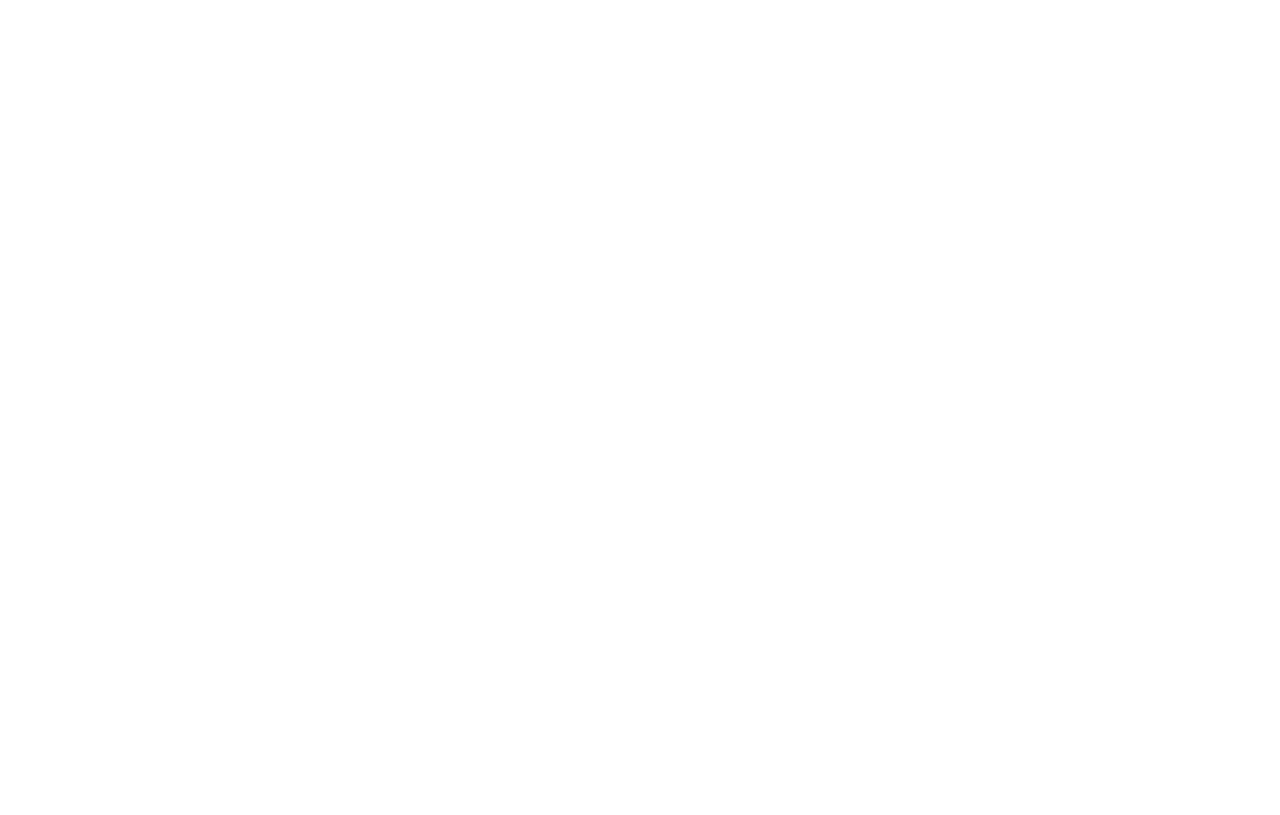
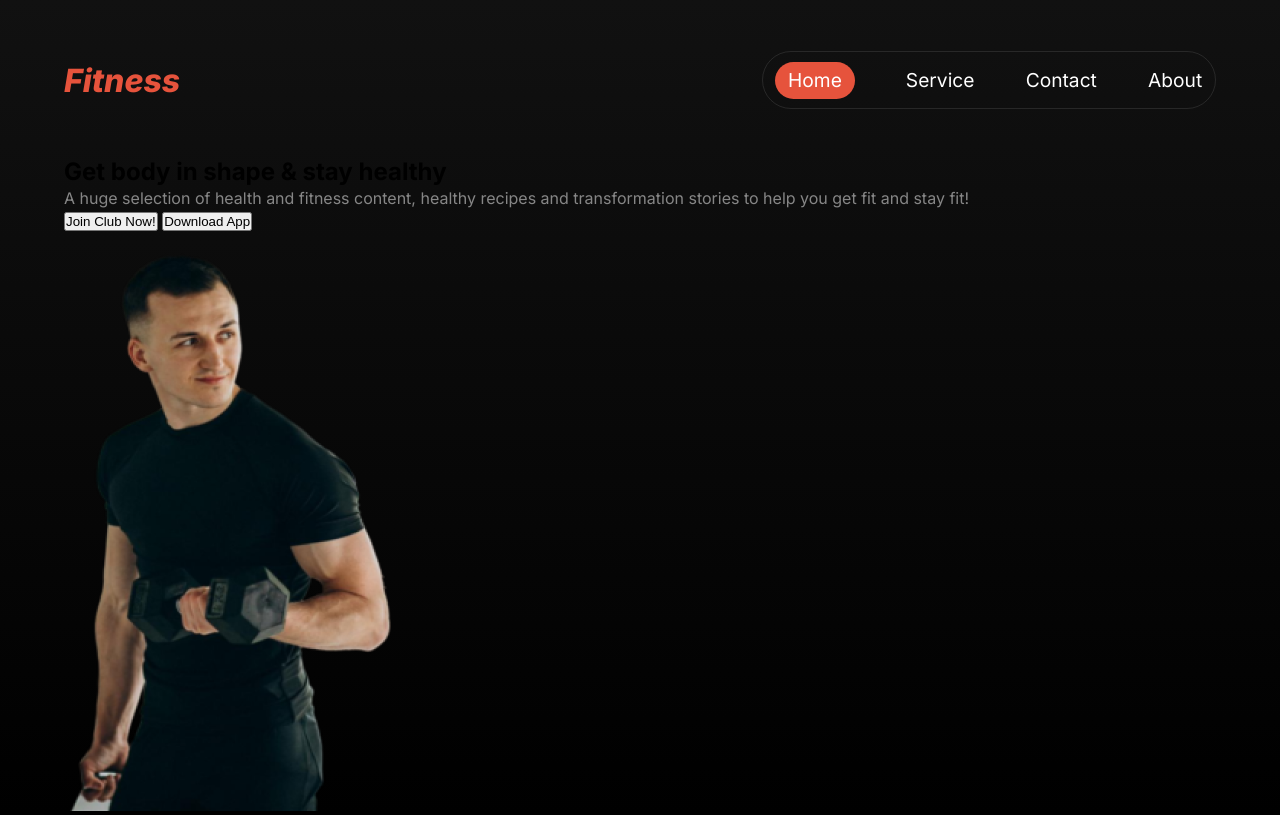
Before and after one commit to kowserahmed121/versatile-responsive-layout, a plain HTML site: page index.html in a window 1280 px wide. Drawn offline with Linux system fonts and the light colour scheme.

Commit message:
complete nav area & add css

```diff
--- a/index.html
+++ b/index.html
@@ -7,6 +7,29 @@
     <link rel="stylesheet" href="./style/style.css">
 </head>
 <body>
-
+    <!-- header section code  -->
+    <header>
+        <nav class="nav-container container display-flex common-margin">
+            <h1>Fitness</h1>
+            <ul class="nav-option display-flex">
+                <li><a href="" class="unique-btn">Home</a></li>
+                <li><a href="">Service</a></li>
+                <li><a href="">Contact</a></li>
+                <li><a href="">About</a></li>
+            </ul>
+        </nav>
+        <!-- hero section container here  -->
+        <section class="hero-section container">
+            <div class="hero-content">
+                <h1>Get body in shape & stay healthy</h1>
+                <p>A huge selection of health and fitness content, healthy recipes and transformation stories to help you get fit and stay fit!</p>
+                <button>Join Club Now!</button>
+                <button>Download App</button>
+            </div>
+            <div class="hero-img">
+                <img src="./images/hero-img.png" alt="hero img">
+            </div>
+        </section>
+    </header>
 </body>
 </html>
--- a/style/style.css
+++ b/style/style.css
@@ -1,13 +1,12 @@
 /* font add here  */
-@import url('https://fonts.googleapis.com/css2?family=Inter:ital,opsz,wght@0,14..32,100..900;1,14..32,100..900&display=swap');
+@import url("https://fonts.googleapis.com/css2?family=Inter:ital,opsz,wght@0,14..32,100..900;1,14..32,100..900&display=swap");
 
 @font-face {
   font-family: miama;
   src: url(../font/Miama.ttf);
 }
 
-
-*{
+* {
   margin: 0;
   padding: 0;
   box-sizing: border-box;
@@ -15,16 +14,16 @@
 
 /* common color variable  */
 
-:root{
+:root {
   --primary-color: rgb(255, 255, 255);
   --secondary-color: rgba(255, 255, 255, 0.5);
-    --btn-color : rgb(230, 83, 60);
-    --bg-color :  rgb(0, 0, 0);
+  --btn-color: rgb(230, 83, 60);
+  --bg-color: rgb(0, 0, 0);
 }
 
-body{
+body {
   font-family: "Inter", sans-serif;
-    /* background: rgb(0, 0, 0); */
+  background: var(--bg-color);
 }
 
 /* common style css  */
@@ -34,10 +33,74 @@ body{
   margin: 0 auto;
 }
 
-.text-align{
+.display-flex {
+  display: flex;
+}
+
+p {
+  color: var(--secondary-color);
+  font-size: 1rem;
+  font-weight: 400;
+  line-height: 1.5rem;
+}
+
+.text-align {
   text-align: center;
 }
 
-.common-margin{
-    margin-bottom: 6rem;
+.common-margin {
+  margin-bottom: 3rem;
 }
+
+.maima-font {
+  font-family: miama;
+}
+
+/* nav section css here  */
+
+header {
+  background: linear-gradient(
+    180deg,
+    rgb(17, 17, 17),
+    rgba(119, 119, 119, 0) 100%
+  );
+}
+
+.nav-container {
+  padding-top: 3.2rem;
+  justify-content: space-between;
+  align-items: center;
+}
+
+.nav-container h1 {
+  color: var(--btn-color);
+  font-size: 2rem;
+  font-weight: 800;
+  font-style: italic;
+}
+
+.nav-option {
+  gap: 3.2rem;
+  border: 1px solid rgba(255, 255, 255, 0.1);
+  border-radius: 2.3rem;
+  padding: 1rem 0.8rem;
+}
+
+.unique-btn {
+  border-radius: 2.3rem;
+  background: rgb(230, 83, 60);
+  padding: 0.4rem 0.8rem;
+}
+
+.nav-option li {
+  list-style: none;
+}
+
+.nav-option li a {
+  text-decoration: none;
+  color: var(--primary-color);
+  font-size: 1.2rem;
+  font-weight: 400;
+}
+
+/* hero section container  */
```
Also changed, not shown: images/hero-img.png (renamed from images/Images 2.png). Lines whose indentation alone changed are shown as unchanged.
